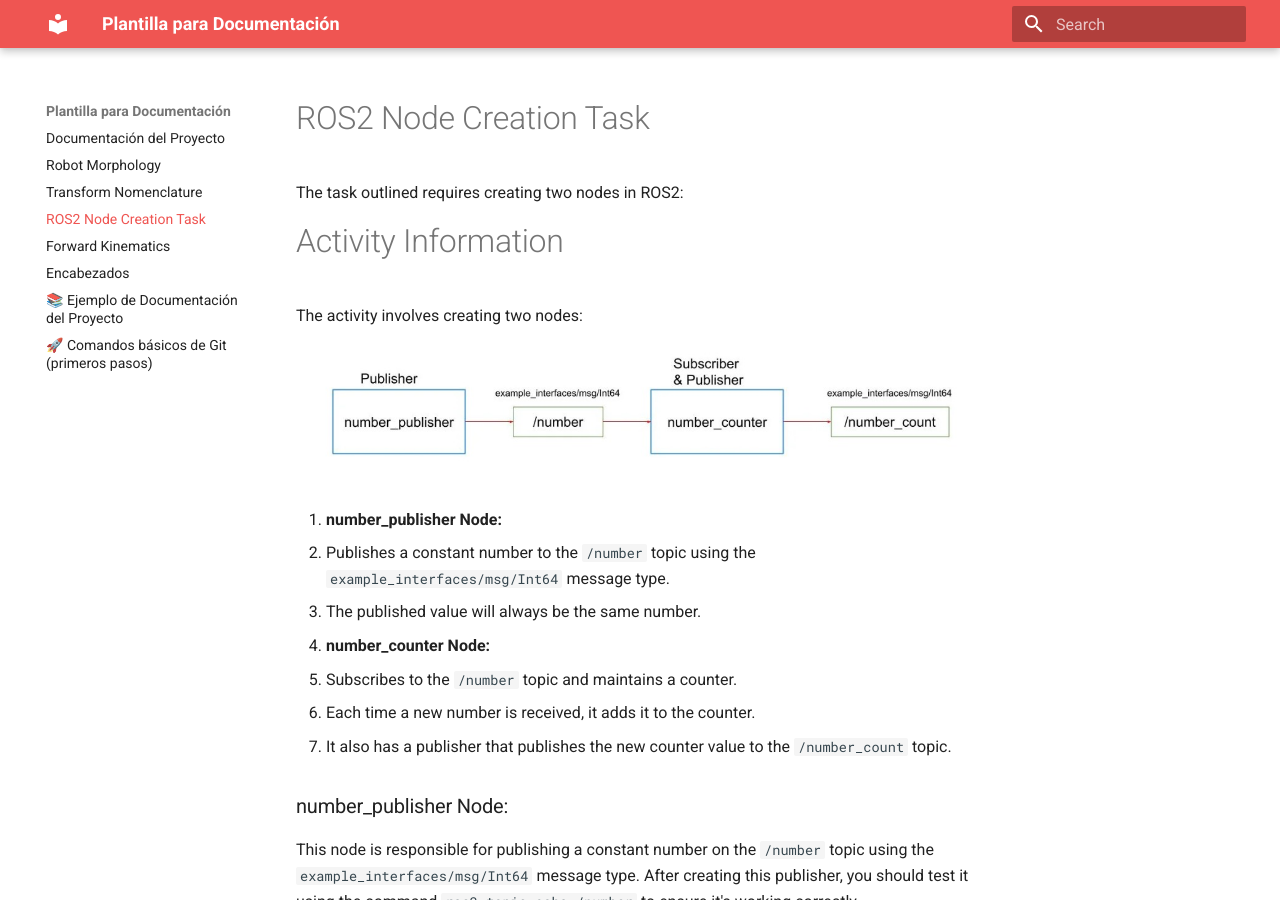
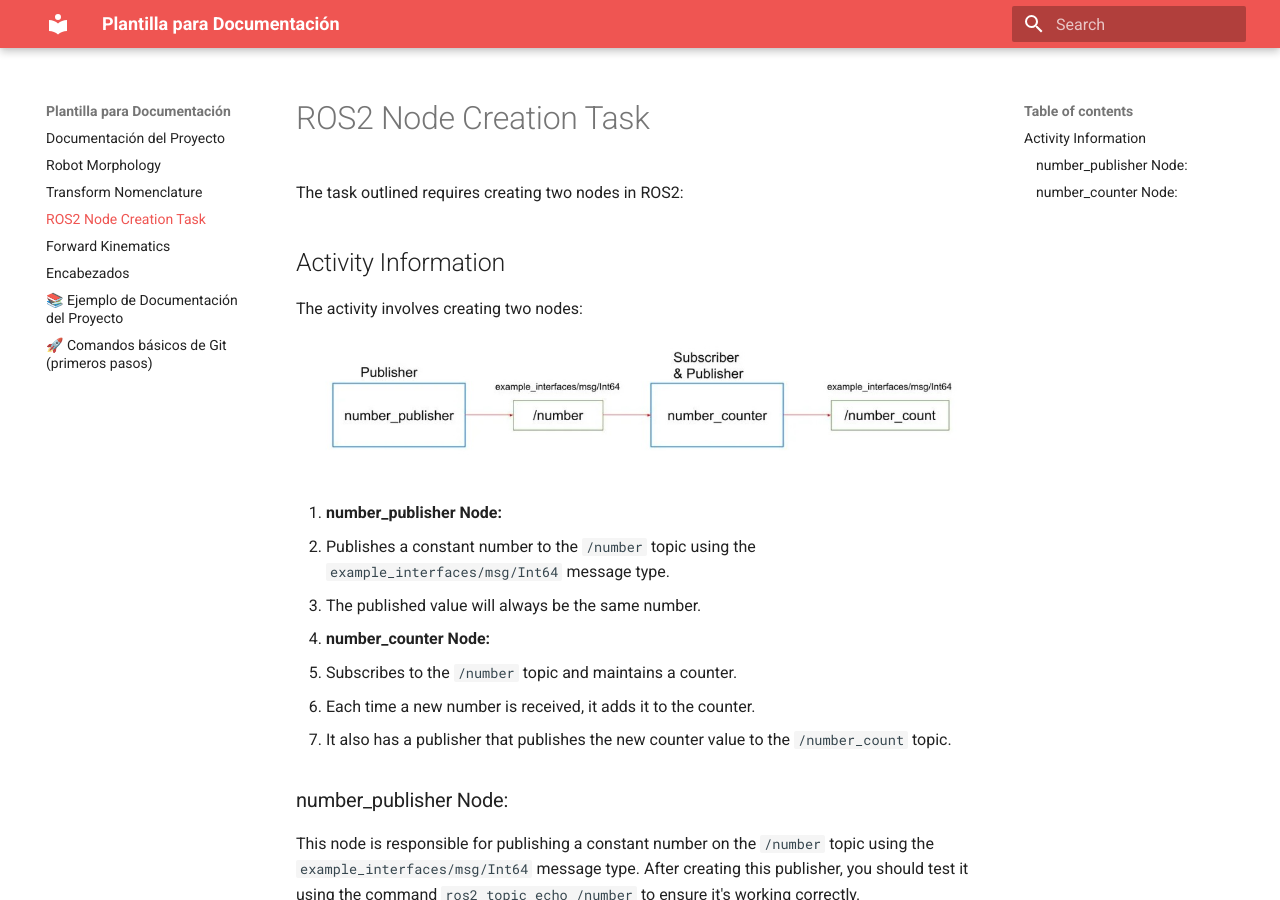
Before and after one commit to jdellvillar28-hub/Robotics_Docs, an MkDocs documentation site: the page built from docs/actividad_3.md, in a window 1280 px wide and 900 px high. Built offline with MkDocs 1.6.1 and Material for MkDocs 9.7.7, drawn with Linux system fonts in a browser that asks for light colours.

Commit message:
activ_4.1

```diff
--- a/docs/actividad_3.md
+++ b/docs/actividad_3.md
@@ -3,7 +3,7 @@
 
 The task outlined requires creating two nodes in ROS2:
 
-# Activity Information
+## Activity Information
 
 The activity involves creating two nodes:
 ![Solution 5](recursos/imgs/act4/(1).jpeg)
```
